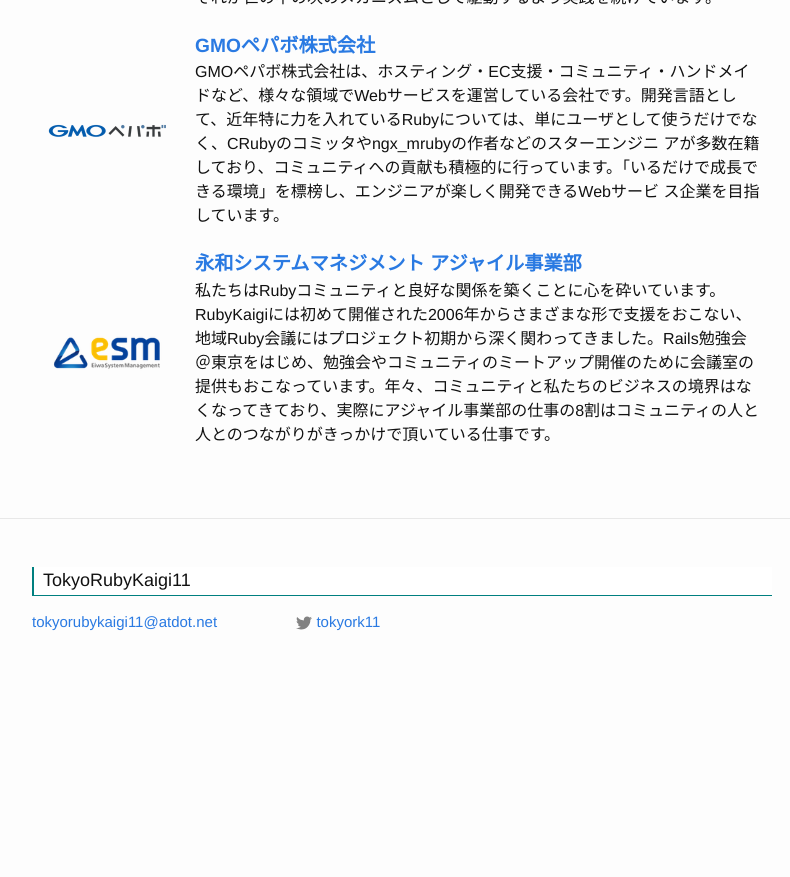
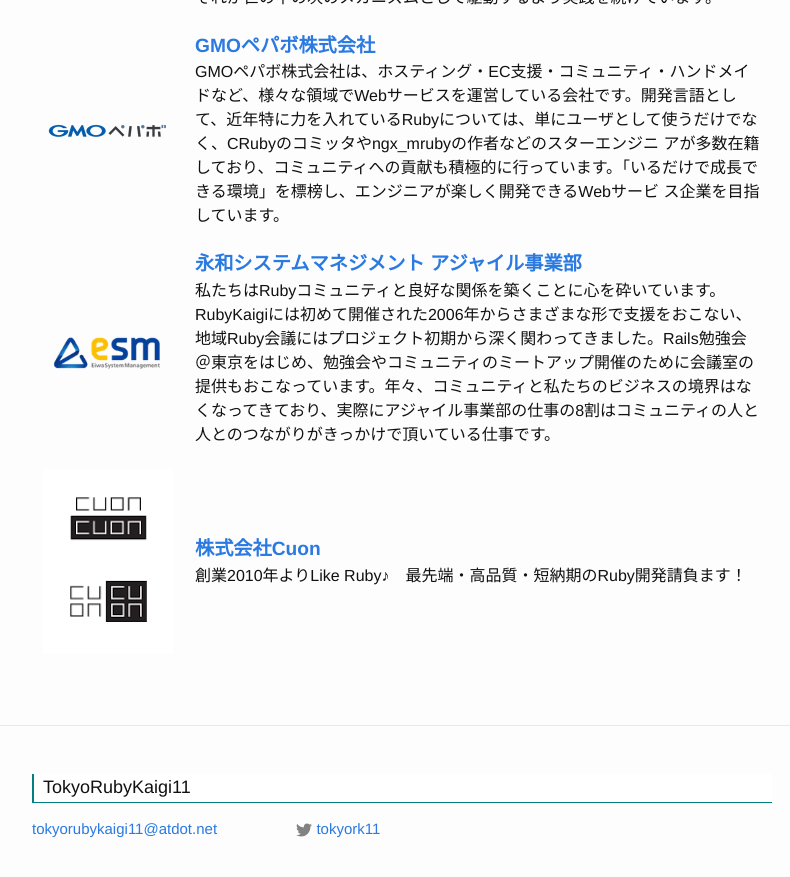
Before and after one commit to ko1/tokyo11, a Jekyll site: the page built from sponsors.html, in a window 1280 px wide and 900 px high, scrolled down 1064 px. Shown: the top 877 px of the window, without its empty margins (238-1028 px from the left). Built offline with Jekyll 4.4.1, drawn with Linux system fonts in a browser that asks for light colours; before the commit the page ends 1758 px from its top, so only the background shows below that.

Commit message:
add Cuon

```diff
--- a/_data/sponsors.yaml
+++ b/_data/sponsors.yaml
@@ -21,3 +21,7 @@
     image: esm.png
     link: http://agile.esm.co.jp/
     desc: 私たちはRubyコミュニティと良好な関係を築くことに心を砕いています。RubyKaigiには初めて開催された2006年からさまざまな形で支援をおこない、地域Ruby会議にはプロジェクト初期から深く関わってきました。Rails勉強会＠東京をはじめ、勉強会やコミュニティのミートアップ開催のために会議室の提供もおこなっています。年々、コミュニティと私たちのビジネスの境界はなくなってきており、実際にアジャイル事業部の仕事の8割はコミュニティの人と人とのつながりがきっかけで頂いている仕事です。
+  - name: 株式会社Cuon
+    image: cuonlogo.ai.png
+    link: http://www.cuon.co.jp
+    desc: 創業2010年よりLike Ruby♪　最先端・高品質・短納期のRuby開発請負ます！
```
Also changed, not shown: image/cuonlogo.ai.png (added).
